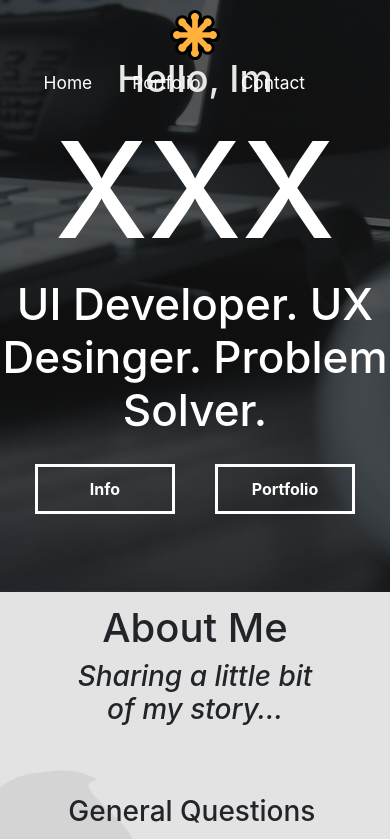
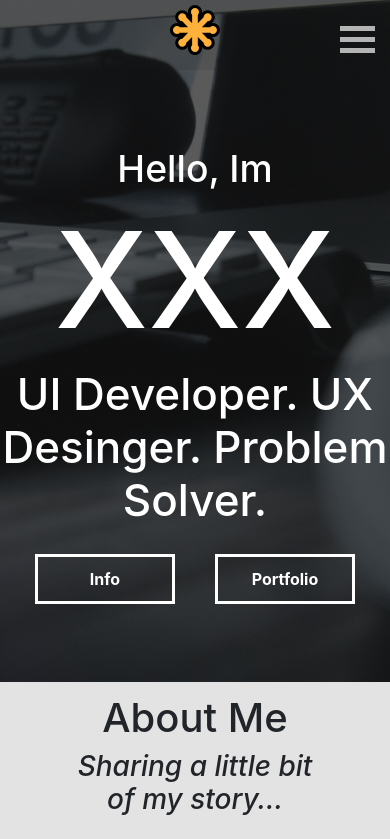
Before and after one commit to perrinjoseph/final-evaluation, a React (Create React App) app: page / in a window 390 px wide. Shown: the top 839 px of the page. Built offline with nearby package versions, Linux system fonts and the light colour scheme.

Commit message:
added responsive nav and fixed few warnings

```diff
--- a/src/App.js
+++ b/src/App.js
@@ -8,12 +8,33 @@ import Projects from "./Components/Projects/Projects";
 import { BrowserRouter as Router, Switch, Route } from "react-router-dom";
 import Portfolio from "./Components/Portfolio/Portfolio";
 import Contact from "./Components/Contact/Contact";
+import ResponsiveNav from "./Components/Nav/ResponsiveNav/ResponsiveNav";
+import { useEffect, useState } from "react";
 
 function App() {
+  const [open, setOpen] = useState(false);
+  const [size, setSize] = useState();
+
+  const handleResize = () => {
+    setSize(window.innerWidth);
+  };
+
+  useEffect(() => {
+    window.addEventListener("resize", handleResize);
+    return () => {
+      window.removeEventListener("resize", handleResize);
+    };
+  }, []);
   return (
     <div className="App">
       <Router>
-        <Nav />
+        <Nav getState={(state) => setOpen(state)} />
+        {open ? (
+          <ResponsiveNav change={open && size <=533? "open" : ""} />
+        ) : (
+          <ResponsiveNav />
+        )}
+
         <Switch>
           <Route exact path="/">
             <Home />
--- a/src/Components/Button/Button.js
+++ b/src/Components/Button/Button.js
@@ -1,8 +1,8 @@
 import React from "react";
 
-function Button({ content, opposite }) {
+function Button({ content, opposite ,onClick}) {
   return (
-    <button className={opposite ? "button-opposite" : "button"}>
+    <button onClick ={()=>onClick}className={opposite ? "button-opposite" : "button"}>
       {content}
     </button>
   );
--- a/src/Components/Contact/Contact.js
+++ b/src/Components/Contact/Contact.js
@@ -5,17 +5,19 @@ function Contact() {
   const handelClick = (e) => {
     e.preventDefault();
   };
+
   return (
     <div className="contact ">
       <h1 className="projects__heading__center">
         Contact
         <br></br>
-        <h5>
+        <small style={{ fontSize: "20px" }}>
           <i>"XXXX"</i>
-        </h5>
-        <h5>
+        </small>
+        <br></br>
+        <small style={{ fontSize: "20px" }}>
           <i>"XXXX"</i>
-        </h5>
+        </small>
       </h1>
       <main className="contact__main">
         <div className="about__main ">
@@ -41,7 +43,7 @@ function Contact() {
         </div>
         <div className="about__main">
           <h3>right</h3>
-          <form>
+          <form onClick={(e) => handelClick(e)}>
             <div className="row">
               <div className="col-sm-6 col-md-6">
                 <div className="firstname">
@@ -79,7 +81,7 @@ function Contact() {
             <div className="row">
               <div className="col-sm-4 col-md-4 col-sm-offset-4 col-md-offset-4">
                 <div className="">
-                  <Button onClick={(e) => handelClick(e)} content={"Submit"} />
+                  <Button content={"Submit"} />
                 </div>
               </div>
             </div>
--- a/src/Components/Landing/_landing.scss
+++ b/src/Components/Landing/_landing.scss
@@ -17,12 +17,96 @@ html {
   background: linear-gradient(rgba(20, 20, 20, 0.1), rgba(20, 20, 20, 0.1));
 }
 
+.navigationMenu {
+  display: flex;
+  justify-content: space-between;
+  padding: 0px 20px;
+  align-items: center;
+  &__menu {
+    display: flex;
+    list-style-type: none;
+  }
+  &__item {
+    color: white;
+    margin-top: 15px;
+    margin-left: 40px;
+  }
+}
+
+.hamburger__line {
+  width: 35px;
+  height: 5px;
+  background-color: rgb(180, 180, 180);
+  margin: 6px 15px;
+}
+
+.hamburger {
+  position: absolute;
+  top: 20px;
+  right: 0;
+  display: none;
+}
+
 .logo img {
   max-width: 90px;
+  margin-top: 10px;
+  margin-bottom: 10px;
 }
 .primary-nav {
   padding-right: 50px;
 }
+
+@media (max-width: 532px) {
+  .navigationMenu {
+    flex-direction: column;
+    justify-content: center;
+    align-items: center;
+    overflow: hidden;
+    height: 70px;
+    padding-top: 50px;
+  }
+
+  .hamburger {
+    display: block;
+    z-index: 10000;
+  }
+}
+
+.logo {
+  display: flex;
+  align-items: center;
+}
+
+.resp__nav {
+  flex-direction: column;
+  right: 0;
+  position: absolute;
+  width: 100%;
+  z-index: 1000;
+  float: right;
+  background-color: rgb(34, 34, 34);
+  margin: 0;
+  height: 0px;
+  overflow: hidden;
+  transition: 300ms ease-in-out;
+  padding: 0px 30px;
+  border-radius: 0px 0px 30px 30px;
+}
+.open {
+  height: 60%;
+  padding: 100px 30px;
+}
+
+.navigationMenu__item > li {
+  text-align: right;
+  font-size: larger;
+}
+.resp__nav__links {
+  display: flex;
+  flex-direction: column;
+  float: right;
+}
+
 .primary-nav li {
   display: inline-block;
   margin: 0px 20px;
@@ -44,6 +128,11 @@ html {
   color: white;
   border-bottom: 2px solid #f5f5f5;
 }
+.navLinks {
+  display: flex;
+
+  justify-content: center;
+}
 
 /* Main banner */
 .main {
@@ -60,6 +149,7 @@ html {
 }
 .main__content {
   text-align: center;
+  margin-top: 90px;
 }
 
 .button {
@@ -448,10 +538,8 @@ textarea {
   display: flex;
 }
 
-.footerClass{
-
+.footerClass {
 }
-
 
 .footer h3,
 .footer h4 {
--- a/src/Components/Nav/Nav.js
+++ b/src/Components/Nav/Nav.js
@@ -1,23 +1,74 @@
-import React from "react";
+import React, { useState } from "react";
 import logo from "../../images/logo.svg";
 import { Link } from "react-router-dom";
 
-function Nav() {
+function Nav({ getState }) {
+  const [open, setOpen] = useState(false);
+  let isOpen = open;
+  const handelClick = () => {
+    setOpen(!open);
+    if (getState) {
+      getState(isOpen);
+    }
+  };
   return (
-    <div class="navigation">
-      <div class="container-fluid">
-        <div class="row">
-          <div class="col-xs-1 col-sm-1 col-md-1 col-lg-1 text-center">
-            <div class="logo">
+    <div className={`navigation navigationMenu `}>
+      <div className="logo">
+        <img src={logo}></img>
+        <div
+          onClick={handelClick}
+          className={`hamburger ${open ? "hamburger-active" : ""}`}
+        >
+          <div className="hamburger__line"></div>
+          <div className="hamburger__line"></div>
+          <div className="hamburger__line"></div>
+        </div>
+      </div>
+
+      <div className="navigationMenu__Links">
+        <ul className="navigationMenu__menu">
+          <Link
+            style={{ textDecoration: "none" }}
+            className="navigationMenu__item"
+            to="/"
+          >
+            <li>Home</li>
+          </Link>
+          <Link
+            style={{ textDecoration: "none" }}
+            className="navigationMenu__item"
+            to="/portfolio"
+          >
+            <li>Portfolio</li>
+          </Link>
+          <Link
+            style={{ textDecoration: "none" }}
+            className="navigationMenu__item"
+            to="/contact"
+          >
+            <li>Contact</li>
+          </Link>
+        </ul>
+      </div>
+    </div>
+  );
+}
+
+export default Nav;
+{
+  /* <div className="container-fluid ">
+        <div className="row navLinks">
+          <div className="col-xs-1 col-sm-1 col-md-1 col-lg-1 text-center">
+            <div className="logo">
               <a href="index.html">
                 <img src={logo}></img>
               </a>
             </div>
           </div>
 
-          <div class="col-xs-11 col-sm-11 col-md-11 col-lg-11 text-right">
-            <div class="primary-nav">
-              <ul>
+          <div className="col-xs-11 col-sm-11 col-md-11 col-lg-11 text-right">
+            <div className="primary-nav">
+              <ul className="">
                 <Link to="/">
                   <li>Home</li>
                 </Link>
@@ -31,9 +82,5 @@ function Nav() {
             </div>
           </div>
         </div>
-      </div>
-    </div>
-  );
+      </div> */
 }
-
-export default Nav;
--- /dev/null
+++ b/src/Components/Nav/ResponsiveNav/ResponsiveNav.js
@@ -0,0 +1,23 @@
+import React from "react";
+import logo from "../../../images/logo.svg";
+import { Link } from "react-router-dom";
+
+function ResponsiveNav({ change }) {
+  return (
+    <div className={`resp__nav ${change ? change : ""}`}>
+      <ul className="navigationMenu__menu resp__nav__links">
+        <Link className="navigationMenu__item" to="/">
+          <li>Home</li>
+        </Link>
+        <Link className="navigationMenu__item" to="/portfolio">
+          <li>Portfolio</li>
+        </Link>
+        <Link className="navigationMenu__item" to="/contact">
+          <li>Contact</li>
+        </Link>
+      </ul>
+    </div>
+  );
+}
+
+export default ResponsiveNav;
--- a/src/Components/Projects/Projects.js
+++ b/src/Components/Projects/Projects.js
@@ -4,6 +4,7 @@ import p1 from "../../images/luvtalklogo.png";
 import p2 from "../../images/logo.svg";
 import p3 from "../../images/mlbproject.png";
 import Button from "../Button/Button";
+
 
 function Projects() {
     const myRef = useRef(null)
@@ -47,6 +48,7 @@ function Projects() {
       <div className="center__button">
         <Button content={"More Projects"} />
       </div>
+
     </div>
   );
 }
```
